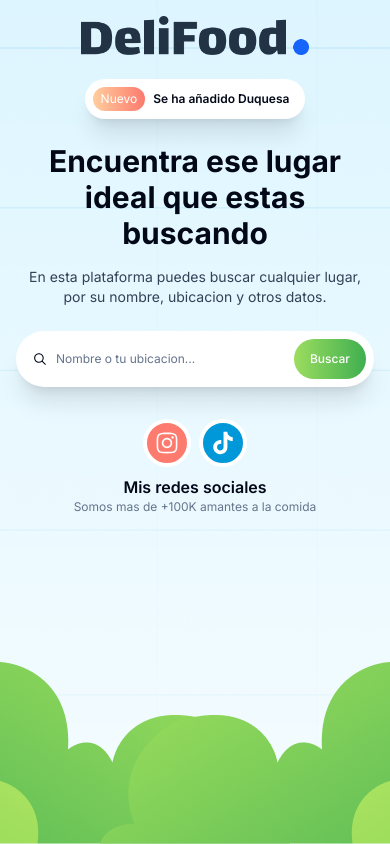
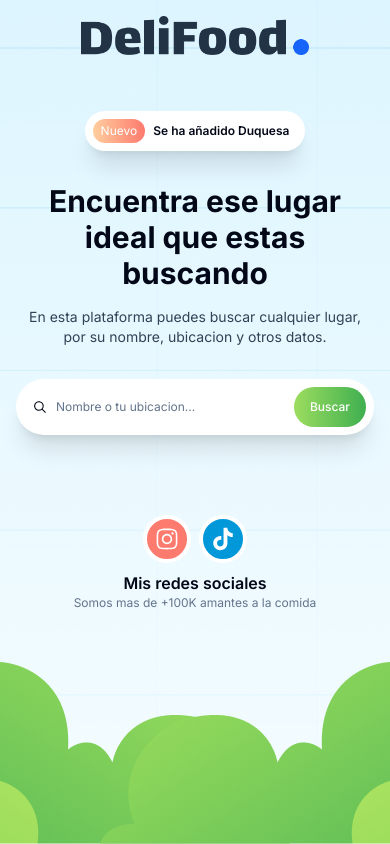
Before and after one commit to acnicolasdc/deli-food-ui, a Next.js app: page / in a window 390 px wide. Built offline with nearby package versions, Linux system fonts and the light colour scheme.

Commit message:
feat: new distribution

```diff
--- a/src/app/page.tsx
+++ b/src/app/page.tsx
@@ -47,9 +47,9 @@
           </div>
         </nav>
       </div>
-      <div className='flex flex-col px-0 md:px-[15%] gap-6 w-full'>
+      <div className='flex flex-col px-0 md:px-[15%] gap-6 w-full py-8 md:py-0'>
         <div className='flex flex-1 flex-col'>
-          <div className='flex flex-col flex-1 px-4 md:px-24 py-2 md:py-12 h-full items-center space-y-6 md:space-y-12'>
+          <div className='flex flex-col flex-1 px-4 md:px-24 py-2 md:py-12 h-full items-center space-y-8 md:space-y-12'>
             <div className='flex flex-row bg-white px-2 py-2 rounded-full items-center gap-2 pr-4 shadow-xl w-auto relative'>
               <div className='text-xs px-2 py-1  bg-gradient-to-r from-[#FFCE9E] to-[#FD7A6E] hover:bg-[#FD7A6E]/80 text-white rounded-full'>Nuevo</div>
               <div className='flex flex-1 justify-start md:justify-end'>
@@ -76,7 +76,7 @@
             </div>
           </div>
         </div>
-        <div className='flex flex-col w-full items-center justify-center py-0 md:py-4 gap-2'>
+        <div className='flex flex-col w-full items-center justify-center py-12 md:py-4 gap-2'>
           <div className='flex flex-row gap-2 w-full items-center justify-center '>
             <div className='p-2 rounded-full border-4 border-white bg-[#FD7A6E]'>
               <InstagramLogoIcon className='h-6 w-6' color="#FFF" />
```
